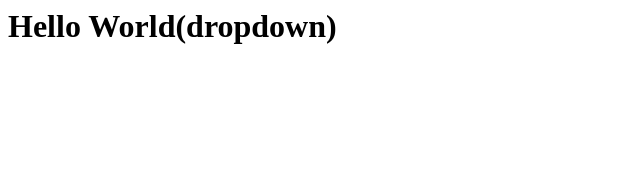
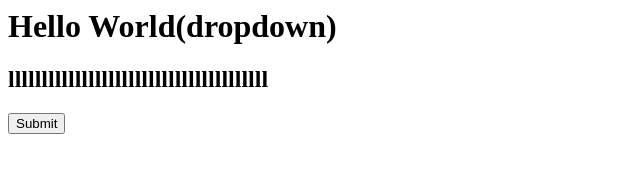
Before and after one commit to pralaymaity/gitPractice07, a plain HTML site: page index.html in a window 1280 px wide. Shown: the whole page, without its empty margins (0-640 px from the left). Drawn offline with Linux system fonts and the light colour scheme.

Commit message:
main branch

```diff
--- a/index.html
+++ b/index.html
@@ -1 +1,4 @@
 <h1>Hello World(dropdown)</h1>
+<h2>lllllllllllllllllllllllllllllllllllllll</h2>
+<button type="">Submit</button>
+<img src="sadasdasdasdas" alt="">
```
